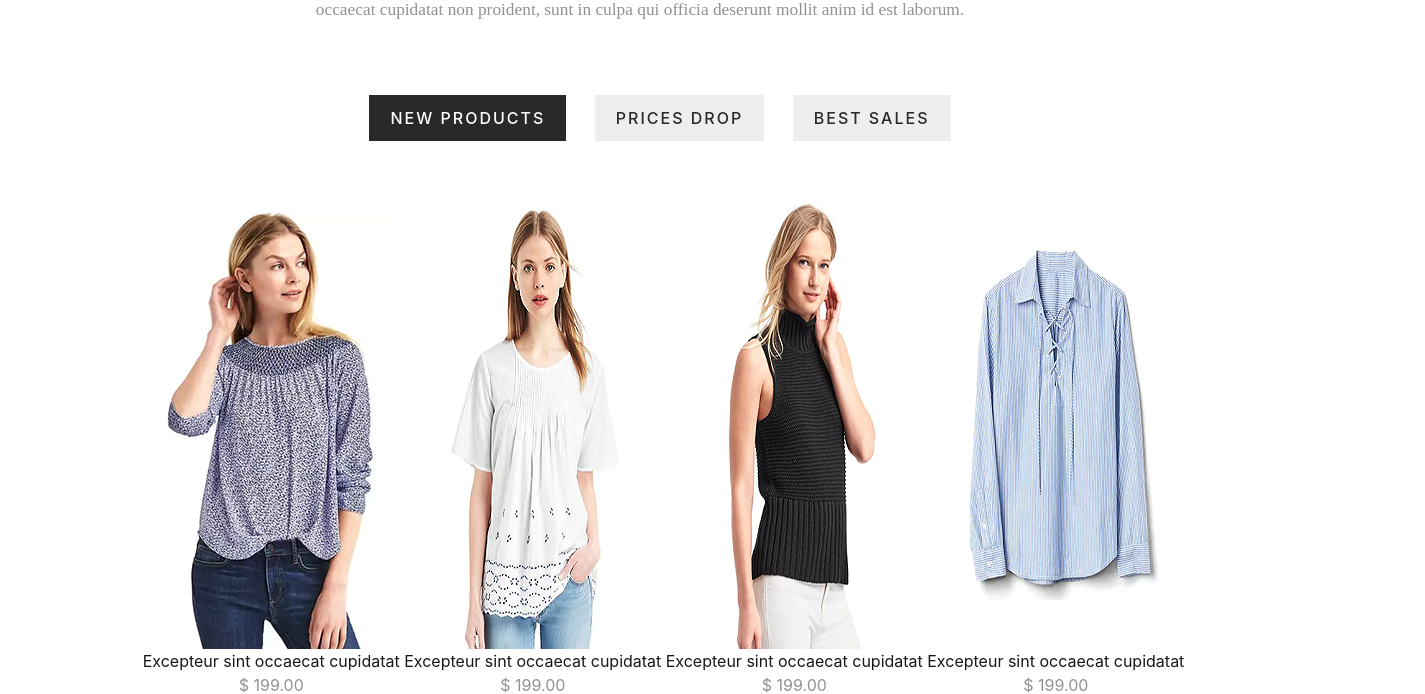
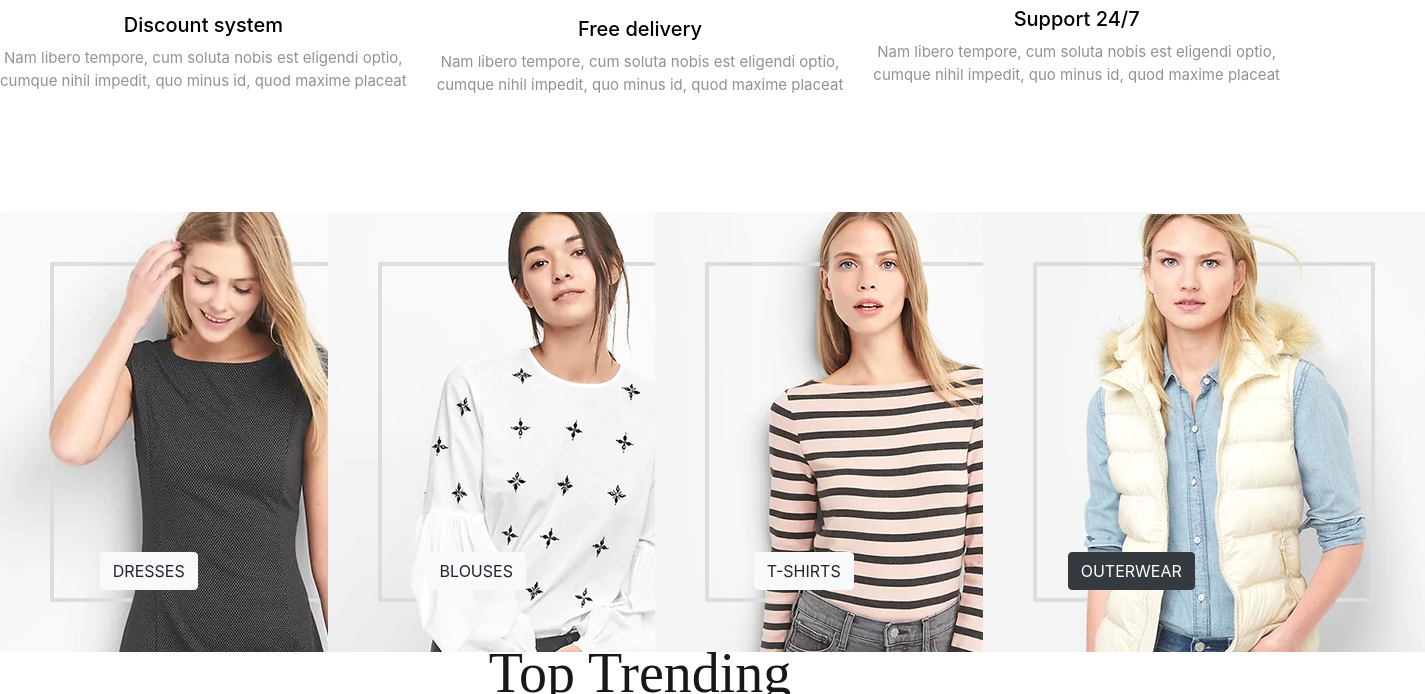
Before and after one commit to alaashaher/Arkana-E-Commerce, a website built with webpack: page Arkana-E-Commerce/index.html in a window 1280 px wide. Shown: the part 802-1496 px from the top of the page, 1425 px wide, since content can reach past the window. Built offline with nearby package versions, Linux system fonts and the light colour scheme.

Commit message:
banner section

```diff
--- a/Arkana-E-Commerce/index.html
+++ b/Arkana-E-Commerce/index.html
@@ -71,7 +71,52 @@
       </div>
     </div>
   </header>
+  <!-- header end -->
 
+  <!-- banner start -->
+  <section class="row banner text-center">
+    <div class="col-lg-12">
+      <div class="row">
+        <div class="col-lg-4 col-sm-12 text-center">
+          <img src="/public/Wallet2@1X.png">
+          <h3> Discount system</h3>
+          <p> Nam libero tempore, cum soluta nobis est eligendi optio, cumque nihil impedit, quo minus id, quod maxime placeat</p>
+        </div>
+        <div class="col-lg-4 col-sm-12">
+          <img src="/public/Bus@1X.png">
+          <h3> Free delivery</h3>
+          <p> Nam libero tempore, cum soluta nobis est eligendi optio, cumque nihil impedit, quo minus id, quod maxime placeat</p>
+        </div>
+        <div class="col-lg-4 col-sm-12">
+          <img src="/public/Person@1X.png">
+          <h3>  Support 24/7</h3>
+          <p> Nam libero tempore, cum soluta nobis est eligendi optio, cumque nihil impedit, quo minus id, quod maxime placeat</p>
+        </div>
+      </div>
+    </div>
+    <div class="clearfix"></div>
+    <div class="col-lg-12 banner-pic">
+      <div class="row">
+        <div class="col-lg-3 col-sm-6">
+          <img src="/public/Image@1X.png">
+          <div class="text-center banner-btn"> <button class="btn btn-light">DRESSES</button></div>
+        </div>
+        <div class="col-lg-3 col-sm-6">
+          <img src="/public/Img@2X.png">
+          <div class="text-center banner-btn"> <button class="btn btn-light">BLOUSES</button></div>
+        </div>
+        <div class="col-lg-3 col-sm-6">
+          <img src="/public/Img@3X.png">
+          <div class="text-center banner-btn"> <button class="btn btn-light">T-SHIRTS</button></div>
+        </div>
+        <div class="col-lg-3 col-sm-6">
+          <img src="/public/Pic@4X.png">
+          <div class="text-center banner-btn"> <button class="btn btn-dark">OUTERWEAR</button></div>
+        </div>
+      </div>
+    </div>
+  </section>
+  <!-- banner end -->
   <!--/* Top Trending start */-->
   <section id="top-trending" class="row section">
     <div class="text-center section-header col-lg-12">
--- a/Arkana-E-Commerce/src/scss/custom.scss
+++ b/Arkana-E-Commerce/src/scss/custom.scss
@@ -1,6 +1,9 @@
 @import './carousel.css';
 
 // Your customize CSS
+body {
+  overflow-x: hidden;
+}
 /* header start */
 .logo , .share {
     margin-left: 20%;
@@ -48,6 +51,27 @@
 }
 /* header end */
 
+/* banner start */
+.banner {
+  margin-top: 100px;
+}
+.banner h3 {
+  margin-top: 20px;
+  color: rgba(0, 0, 0, 255);
+  font-size: 20px;
+}
+.banner p {
+  color: rgba(146, 146, 146, 255);
+  font-size: 15px;
+  margin-top: 10px;
+}
+.banner-btn {
+  margin-top: -100px;
+  z-index: 3;
+}
+.banner-pic {
+  margin-top: 100px;
+}
 /* Top Trending start */
 .section {
     margin-top: 50px;
```
Also changed, not shown: Arkana-E-Commerce/public/Bus@1X.png (added), Arkana-E-Commerce/public/Image@1X.png (added), Arkana-E-Commerce/public/Img@2X.png (added), Arkana-E-Commerce/public/Img@3X.png (added), Arkana-E-Commerce/public/Person@1X.png (added), Arkana-E-Commerce/public/Pic@4X.png (added), Arkana-E-Commerce/public/Wallet2@1X.png (added).
